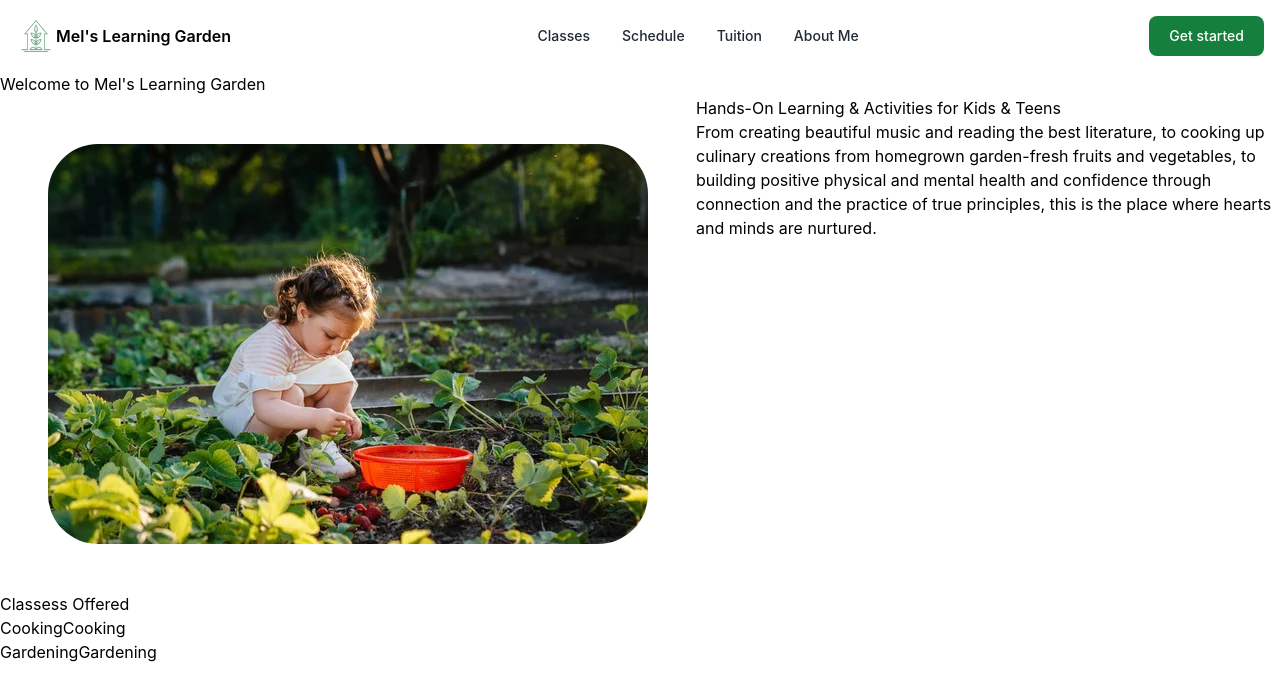
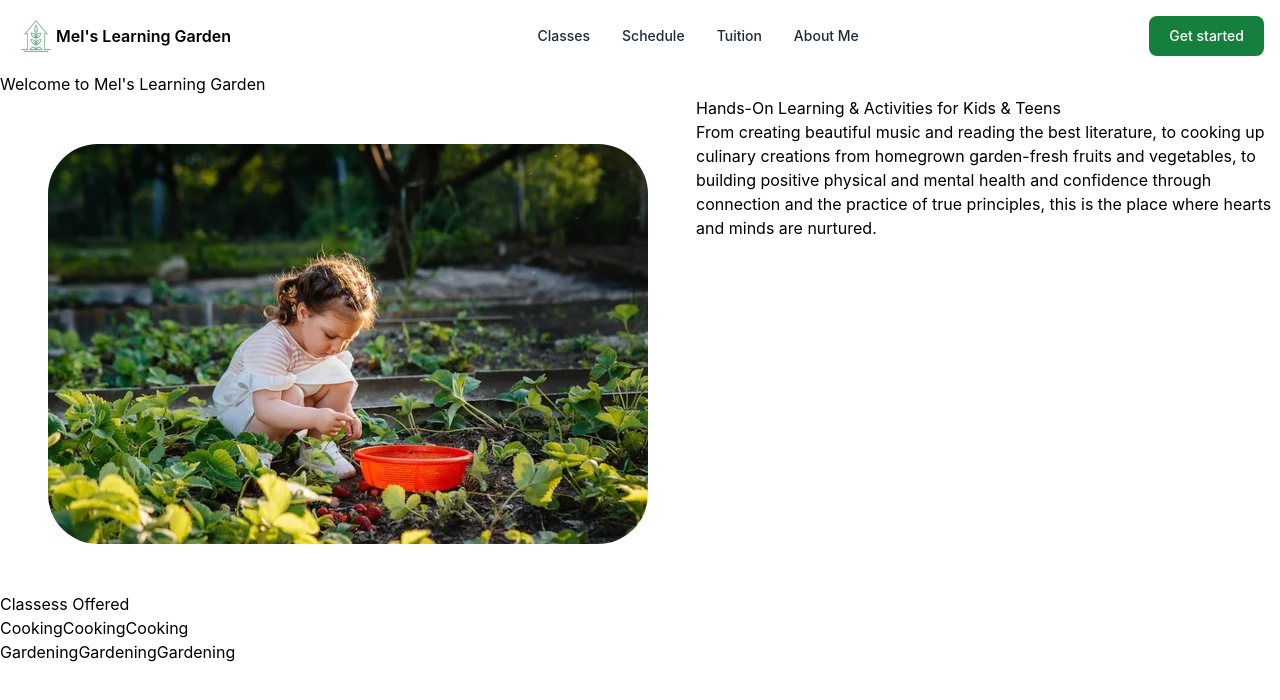
Before and after one commit to Shazammon/melslearninggarden, a React (Create React App) app: page / in a window 1280 px wide. Shown: the top 700 px of the page. Built offline with nearby package versions, Linux system fonts and the light colour scheme.

Commit message:
updated links

```diff
--- a/src/components/pages/Home.jsx
+++ b/src/components/pages/Home.jsx
@@ -37,6 +37,7 @@ export default function Home() {
               <li>
                 <Link>{option}</Link>
                 <Link>{option}</Link>
+                <Link>{option}</Link>
               </li>
             );
           })}
```
